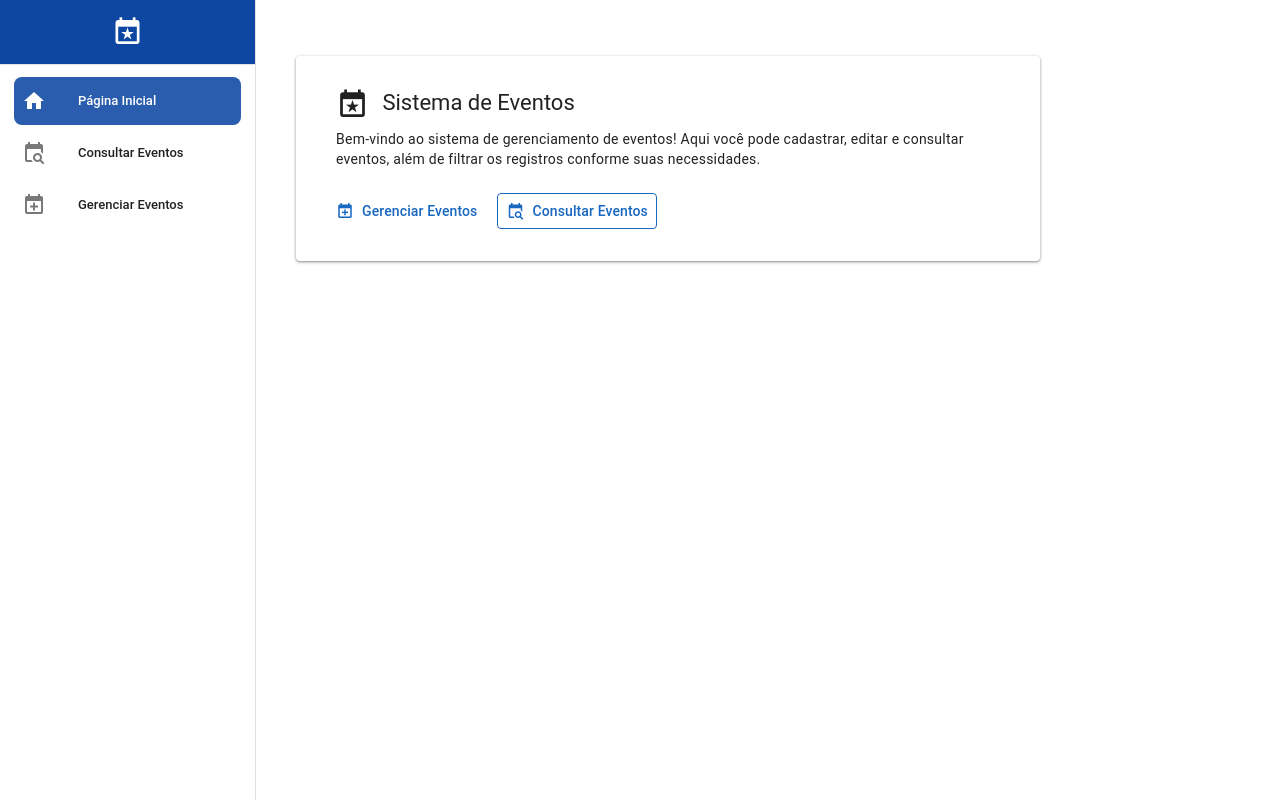
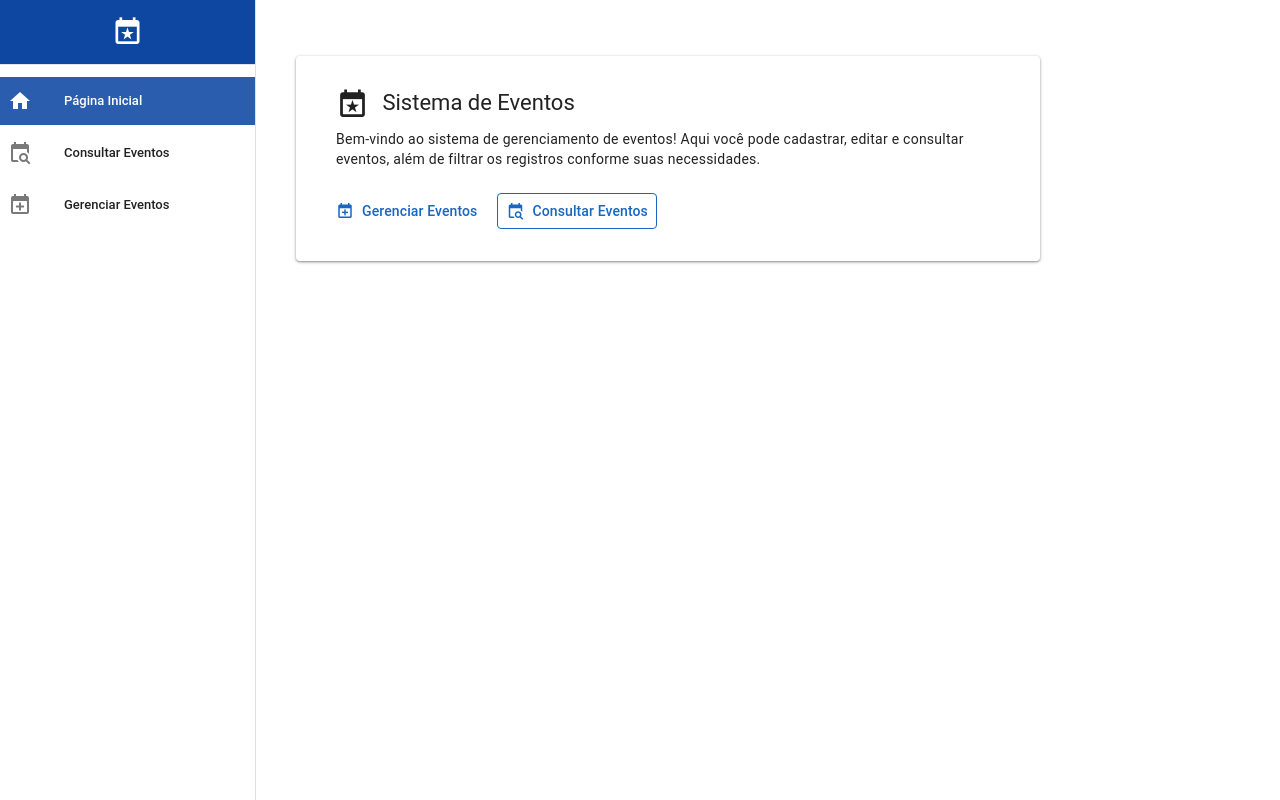
Before and after one commit to karolaineponci/av_1_cadastro_eventos, a Vue app: page / in a window 1280 px wide. Built offline with nearby package versions, Linux system fonts and the light colour scheme; a small style sheet from the web is missing.

Commit message:
atualizaçaõ do readme

```diff
--- a/src/components/MenuBar.vue
+++ b/src/components/MenuBar.vue
@@ -46,4 +46,22 @@ const links = [
 :deep(.event-menu-item.v-list-item--active:hover) {
     background-color: #1976D2 !important;
 }
+
+:global(.v-navigation-drawer--rail .v-list) {
+    padding-left: 0 !important;
+    padding-right: 0 !important;
+}
+
+:global(.v-navigation-drawer--rail .event-menu-item) {
+    margin-left: 0 !important;
+    margin-right: 0 !important;
+    width: 100% !important;
+    min-width: 100% !important;
+    max-width: 100% !important;
+    border-radius: 0 !important;
+}
+
+:global(.v-navigation-drawer--rail .event-menu-item.v-list-item--active) {
+    background-color: #0D47A1 !important;
+}
 </style>
```
Also changed, not shown: 1 other file (tests, documents, lock files or other folders).
